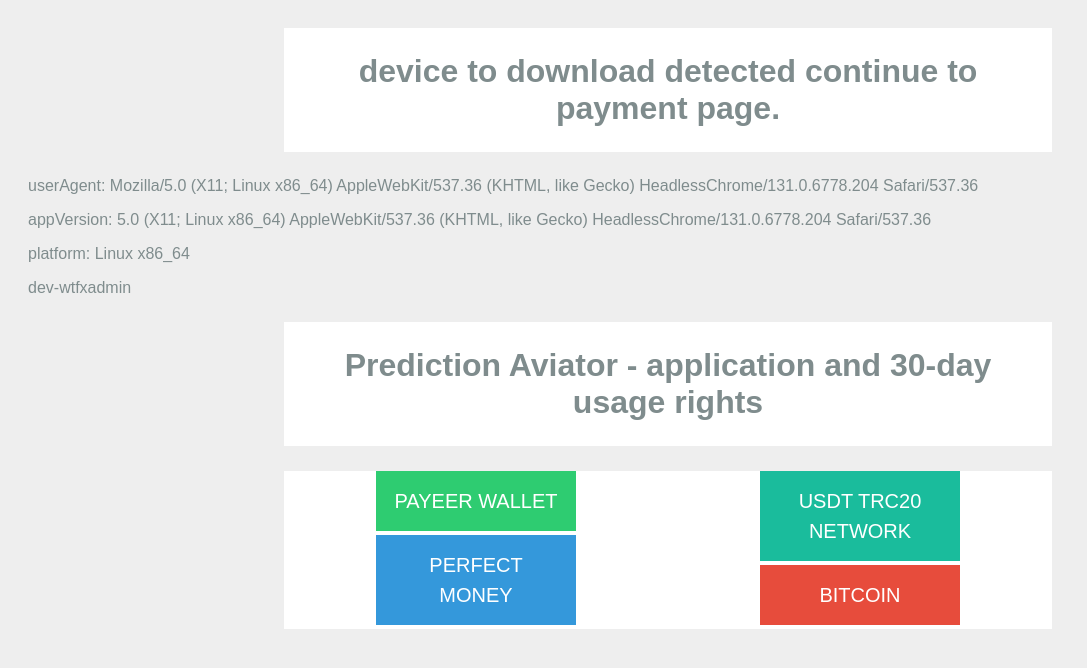
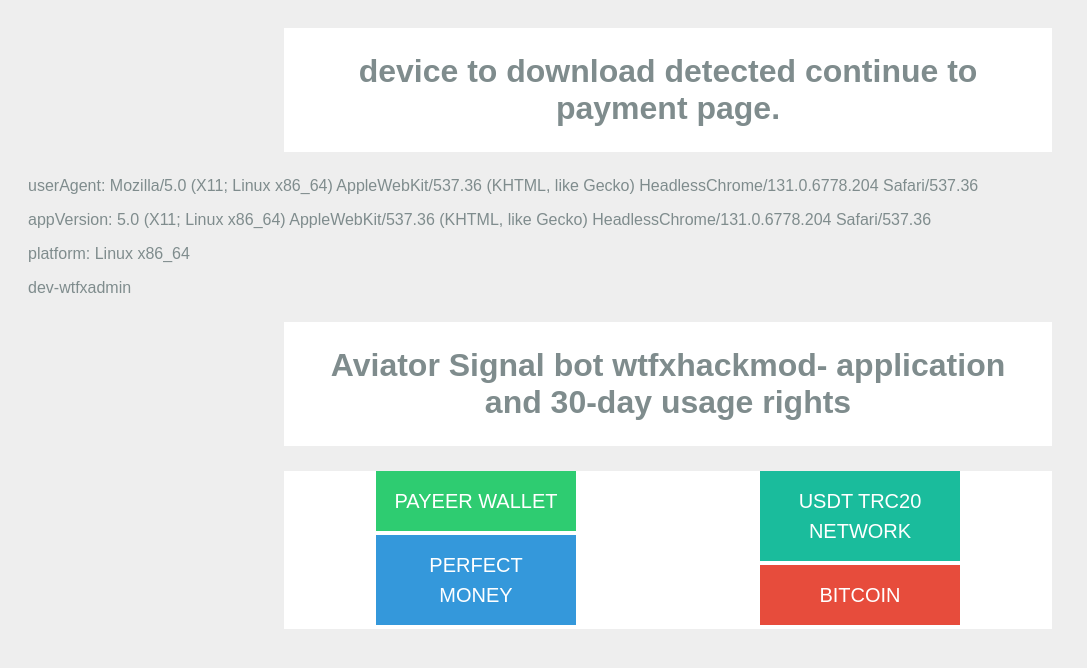
Before and after one commit to appwtfx/signal.github.io.html.index, a plain HTML site: page index.html in a window 1280 px wide. Shown: the top 668 px of the page, without its empty margins (0-1087 px from the left). Drawn offline with Linux system fonts and the light colour scheme.

Commit message:
Update index.html

```diff
--- a/index.html
+++ b/index.html
@@ -398,7 +398,7 @@ p {
 }
 </style>
 </body>
-<h1>Prediction Aviator - application and 30-day usage rights </h1>
+<h1> Aviator Signal bot wtfxhackmod- application and 30-day usage rights </h1>
 <div id="btn-grp">
 
   <div class="col-half">
```
